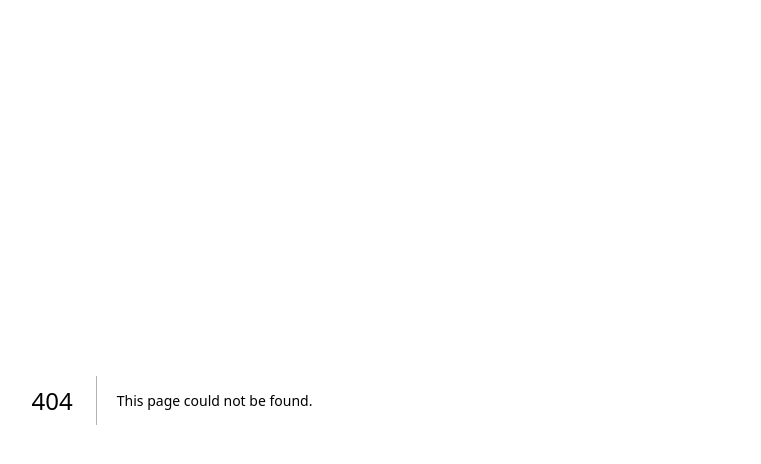
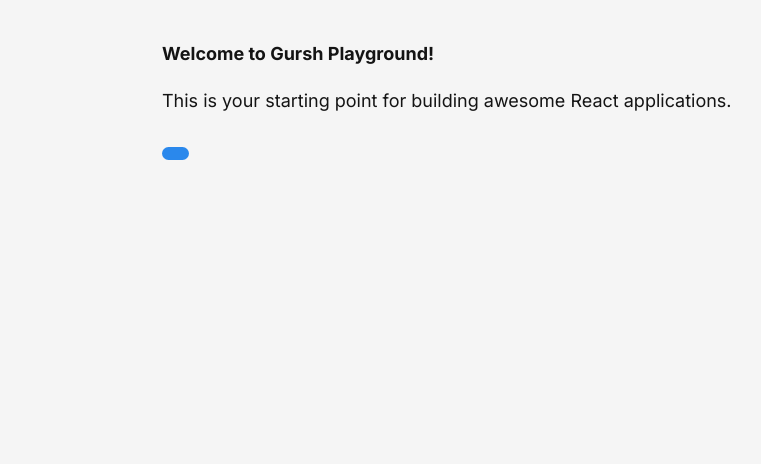
Before and after one commit to compsigh/repost, a Next.js app: page /gurshplayground in a window 1280 px wide. Before the commit this address had no page. Shown: the top 464 px of the page, without its empty margins (153-914 px from the left). Built offline with nearby package versions, Linux system fonts and the light colour scheme.

Commit message:
Add Gursh playground
Co-Authored-By: dzyfer <dzyfer@dzyfer.com>

```diff
--- /dev/null
+++ b/app/gurshplayground/page.tsx
@@ -0,0 +1,9 @@
+export default async function GurshPlayground() {
+  return (
+    <>
+      <h1>Welcome to Gursh Playground!</h1>
+      <p>This is your starting point for building awesome React applications.</p>
+      <button className='icon recycle'></button>
+    </>
+  )
+}
```
